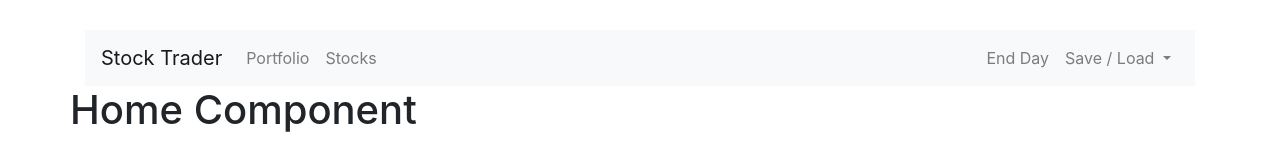
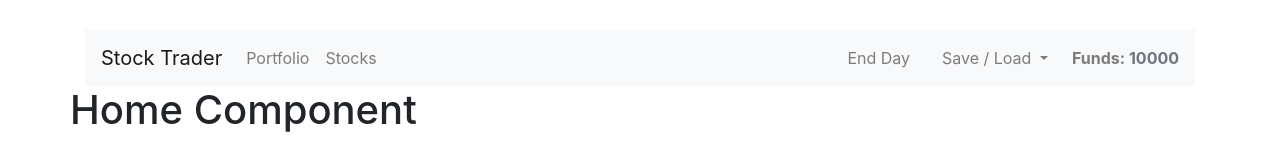
Before and after one commit to afozbek/vue-stock-trader, a Vue app: page / in a window 1280 px wide. Shown: the top 160 px of the page. Built offline with nearby package versions, Linux system fonts and the light colour scheme.

Commit message:
updating funds & adding bootstrap

```diff
--- a/src/components/Header.vue
+++ b/src/components/Header.vue
@@ -15,11 +15,12 @@
           >
         </li>
       </ul>
-      <ul class="nav navbar-nav navbar-right">
-        <li>
+
+      <ul class="navbar-nav">
+        <li class="mr-3">
           <router-link class="nav-link" to>End Day</router-link>
         </li>
-        <li>
+        <li class="mr-3">
           <div class="nav-item dropdown">
             <a
               class="nav-link dropdown-toggle"
@@ -41,12 +42,22 @@
           </div>
         </li>
       </ul>
+      <strong class="navbar-text navbar-right">
+        Funds:
+        <span class="text-secondary">{{ funds }}</span>
+      </strong>
     </div>
   </nav>
 </template>
 
 <script>
-export default {};
+export default {
+  computed: {
+    funds() {
+      return this.$store.getters.funds;
+    }
+  }
+};
 </script>
 
 <style></style>
```
